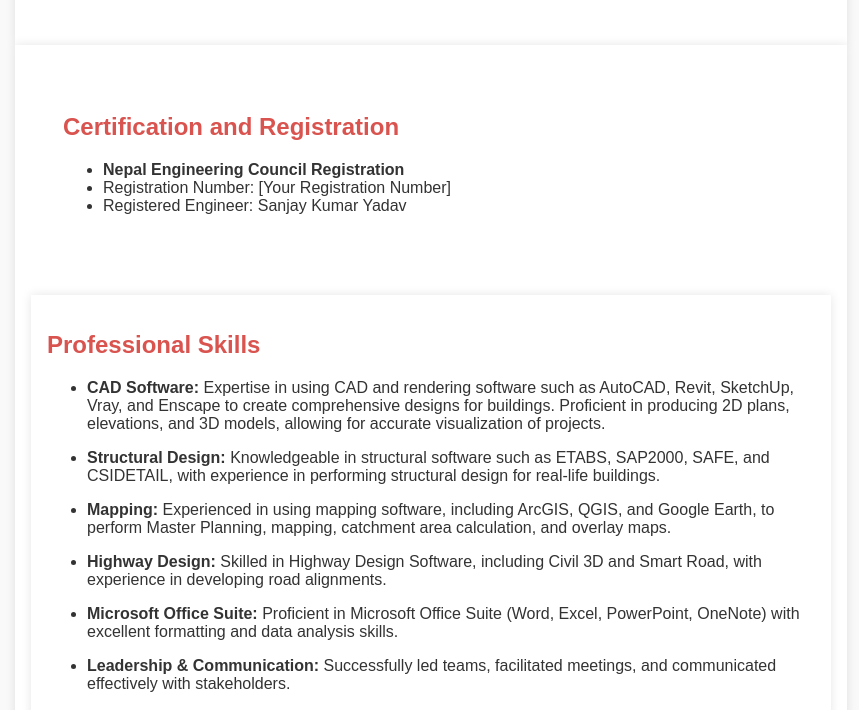
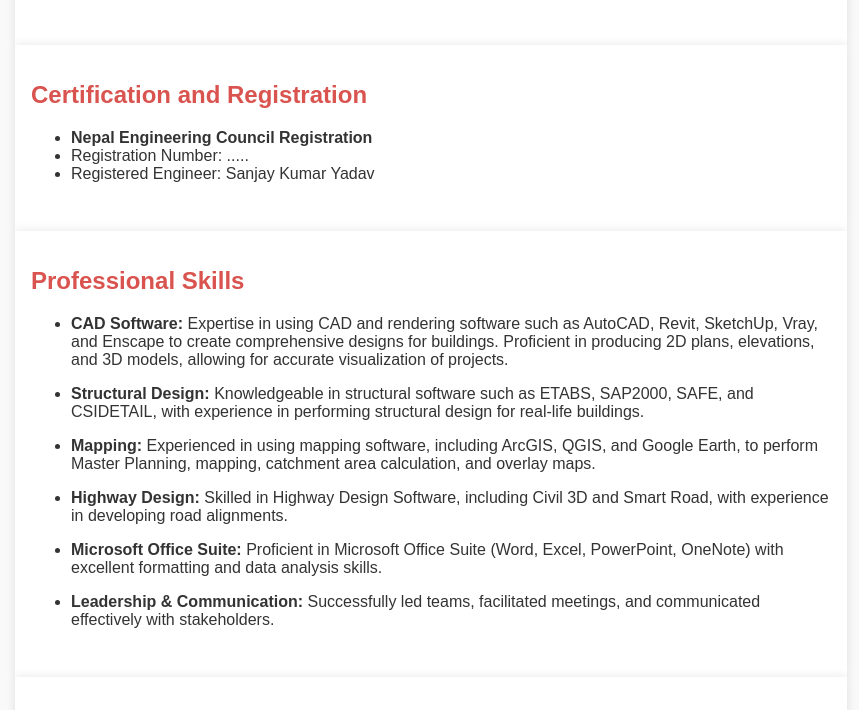
Before and after one commit to Sanzay41/Sanjay-Portfolio, a plain HTML site: page index.html in a window 1280 px wide. Shown: the part 795-1505 px from the top of the page, without its empty margins (209-1068 px from the left). Drawn offline with Linux system fonts and the light colour scheme.

Commit message:
Update index.html

```diff
--- a/index.html
+++ b/index.html
@@ -92,13 +92,12 @@
             </ul>
         </div>
     </section>
-      <div class="container">
-        <section class="certification">
-            <h2 class="section-title">Certification and Registration</h2>
-            <div class="content">
+      <section id="certification" class="container">
+            <h2>Certification and Registration</h2>
+            <div class="certification">
                 <ul>
                     <li><strong>Nepal Engineering Council Registration</strong></li>
-                    <li>Registration Number: [Your Registration Number]</li>
+                    <li>Registration Number: .....</li>
                     <li>Registered Engineer: Sanjay Kumar Yadav</li>
                 </ul>
             </div>
```
